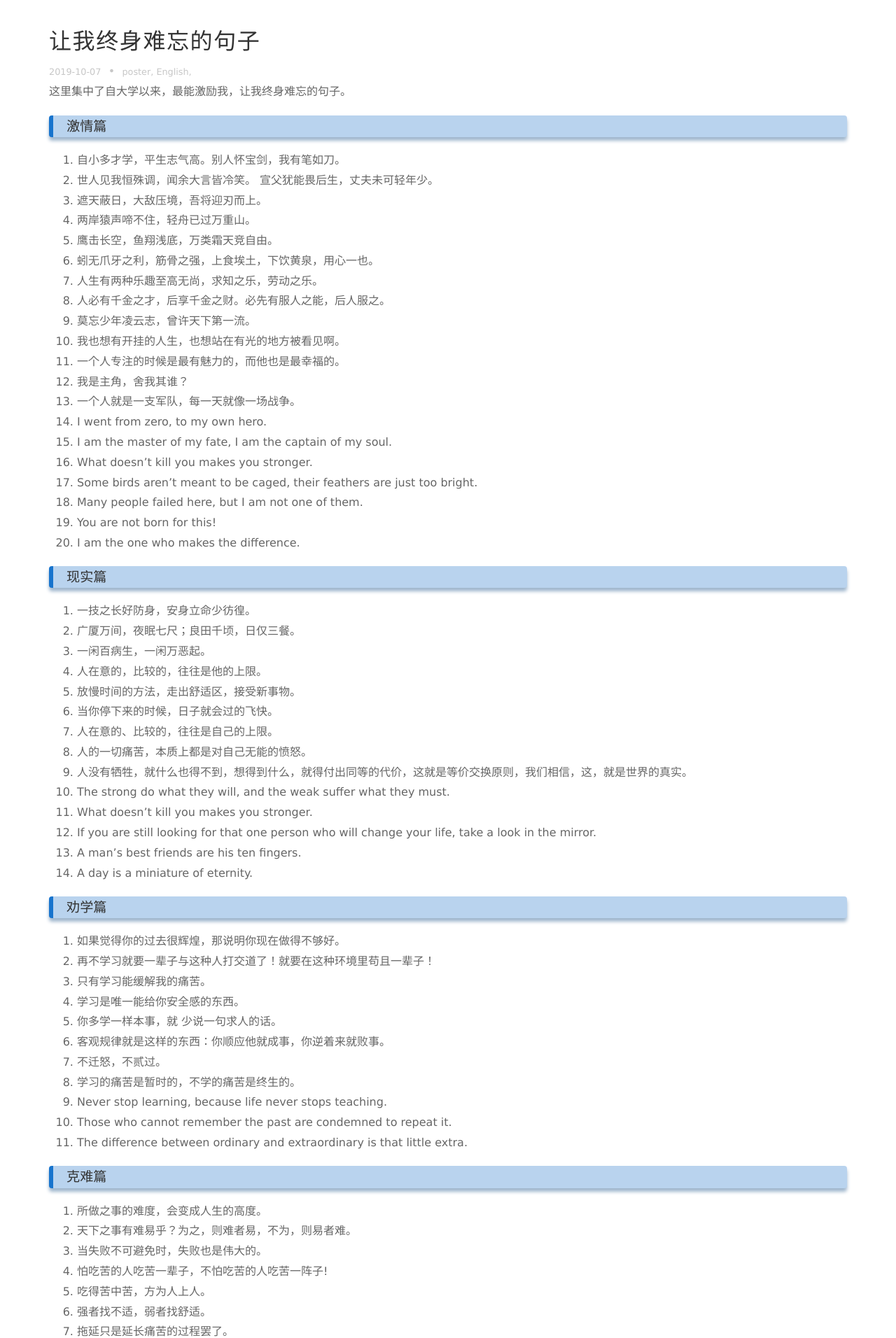
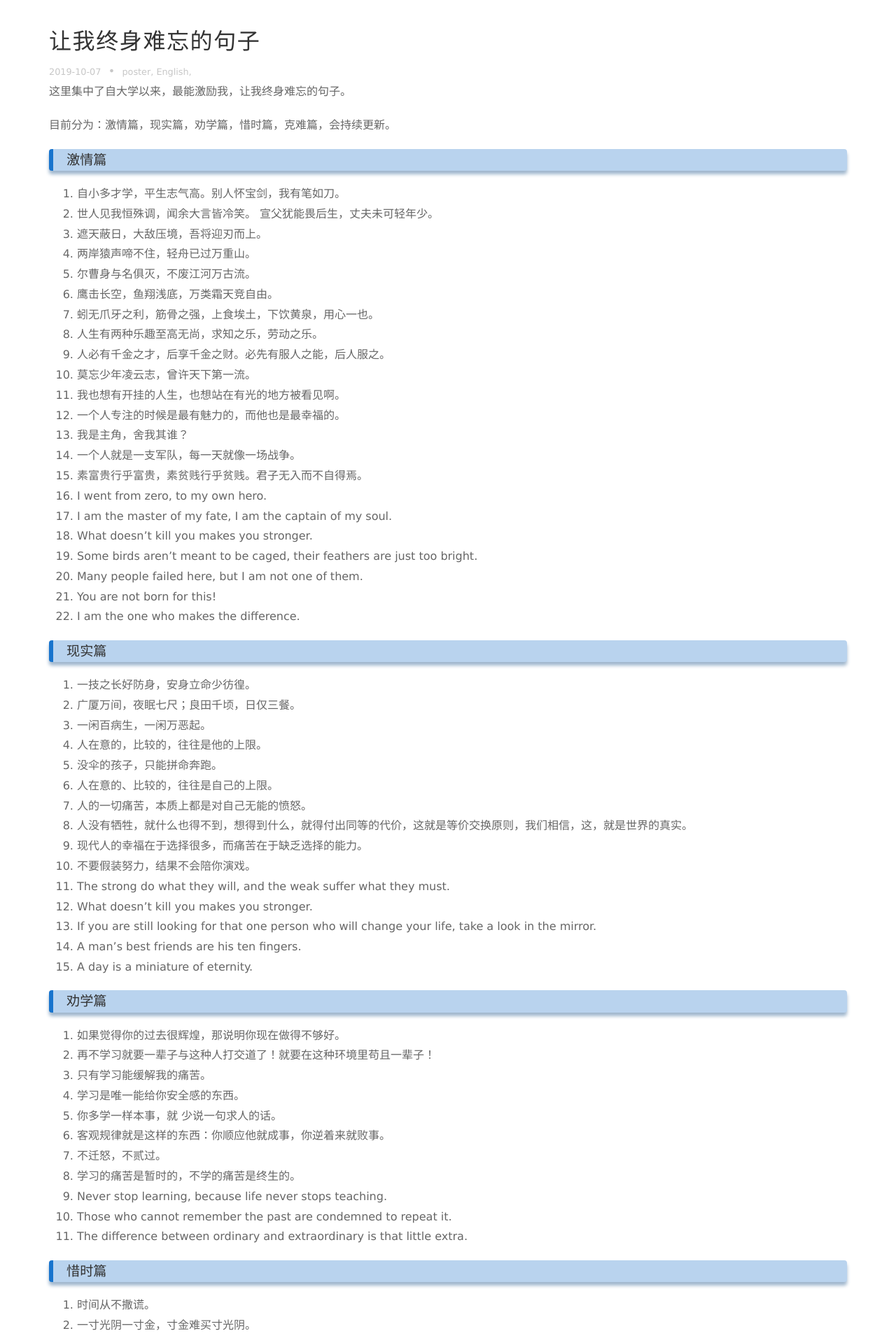
Before and after one commit to Albert-W/cool-panda, a Jekyll site: the page built from _posts/2019-10-07-sentense.md, in a window 1280 px wide. Shown: the top 1912 px of the page at 70% size. Built offline with Jekyll 4.4.1, drawn with Linux system fonts in a browser that asks for light colours; some of the changed text lies outside the part shown.

Commit message:
add poster

```diff
--- a/_posts/2019-10-07-sentense.md
+++ b/_posts/2019-10-07-sentense.md
@@ -7,43 +7,48 @@ tags: English,
 
 这里集中了自大学以来，最能激励我，让我终身难忘的句子。
 
+目前分为：激情篇，现实篇，劝学篇，惜时篇，克难篇，会持续更新。
+
 ### 激情篇
 1. 自小多才学，平生志气高。别人怀宝剑，我有笔如刀。
 2. 世人见我恒殊调，闻余大言皆冷笑。 宣父犹能畏后生，丈夫未可轻年少。
 3. 遮天蔽日，大敌压境，吾将迎刃而上。
 4. 两岸猿声啼不住，轻舟已过万重山。
-5. 鹰击长空，鱼翔浅底，万类霜天竞自由。
-6. 蚓无爪牙之利，筋骨之强，上食埃土，下饮黄泉，用心一也。
-7. 人生有两种乐趣至高无尚，求知之乐，劳动之乐。
-8. 人必有千金之才，后享千金之财。必先有服人之能，后人服之。
-9.  莫忘少年凌云志，曾许天下第一流。
-10. 我也想有开挂的人生，也想站在有光的地方被看见啊。
-11. 一个人专注的时候是最有魅力的，而他也是最幸福的。
-12. 我是主角，舍我其谁？
-13. 一个人就是一支军队，每一天就像一场战争。
-14. I went from zero, to my own hero.
-15. I am the master of my fate, I am the captain of my soul.
-16. What doesn’t kill you makes you stronger.
-17. Some birds aren’t meant to be caged, their feathers are just too bright.
-18. Many people failed here, but I am not one of them.
-19. You are not born for this!
-20. I am the one who makes the difference.
+5. 尔曹身与名俱灭，不废江河万古流。
+6. 鹰击长空，鱼翔浅底，万类霜天竞自由。
+7. 蚓无爪牙之利，筋骨之强，上食埃土，下饮黄泉，用心一也。
+8. 人生有两种乐趣至高无尚，求知之乐，劳动之乐。
+9. 人必有千金之才，后享千金之财。必先有服人之能，后人服之。
+10. 莫忘少年凌云志，曾许天下第一流。
+11. 我也想有开挂的人生，也想站在有光的地方被看见啊。
+12. 一个人专注的时候是最有魅力的，而他也是最幸福的。
+13. 我是主角，舍我其谁？
+14. 一个人就是一支军队，每一天就像一场战争。
+15. 素富贵行乎富贵，素贫贱行乎贫贱。君子无入而不自得焉。
+16. I went from zero, to my own hero.
+17. I am the master of my fate, I am the captain of my soul.
+18. What doesn’t kill you makes you stronger.
+19. Some birds aren’t meant to be caged, their feathers are just too bright.
+20. Many people failed here, but I am not one of them.
+21. You are not born for this!
+22. I am the one who makes the difference.
 
 ### 现实篇
 1. 一技之长好防身，安身立命少彷徨。
 2. 广厦万间，夜眠七尺；良田千顷，日仅三餐。
 3. 一闲百病生，一闲万恶起。
 4. 人在意的，比较的，往往是他的上限。
-5. 放慢时间的方法，走出舒适区，接受新事物。
-6. 当你停下来的时候，日子就会过的飞快。
-7. 人在意的、比较的，往往是自己的上限。
-8. 人的一切痛苦，本质上都是对自己无能的愤怒。
-9. 人没有牺牲，就什么也得不到，想得到什么，就得付出同等的代价，这就是等价交换原则，我们相信，这，就是世界的真实。
-10. The strong do what they will, and the weak suffer what they must.
-11. What doesn’t kill you makes you stronger.
-12. If you are still looking for that one person who will change your life, take a look in the mirror.
-13. A man’s best friends are his ten fingers.
-14. A day is a miniature of eternity.
+5. 没伞的孩子，只能拼命奔跑。
+6. 人在意的、比较的，往往是自己的上限。
+7. 人的一切痛苦，本质上都是对自己无能的愤怒。
+8.  人没有牺牲，就什么也得不到，想得到什么，就得付出同等的代价，这就是等价交换原则，我们相信，这，就是世界的真实。
+9.  现代人的幸福在于选择很多，而痛苦在于缺乏选择的能力。
+10. 不要假装努力，结果不会陪你演戏。
+11. The strong do what they will, and the weak suffer what they must.
+12. What doesn’t kill you makes you stronger.
+13. If you are still looking for that one person who will change your life, take a look in the mirror.
+14. A man’s best friends are his ten fingers.
+15. A day is a miniature of eternity.
 
 ### 劝学篇
 1. 如果觉得你的过去很辉煌，那说明你现在做得不够好。
@@ -58,14 +63,31 @@ tags: English,
 10. Those who cannot remember the past are condemned to repeat it.
 11. The difference between ordinary and extraordinary is that little extra.
 
+### 惜时篇
+1. 时间从不撒谎。
+2. 一寸光阴一寸金，寸金难买寸光阴。
+3. 盛年不重来，一日难再晨。及时宜自勉，岁月不待人。
+4. 明日复明日，明日何其多，我生待明日，万事成蹉跎。
+5. 劝君莫惜金缕衣，劝君惜取少年时。
+6. 时间以一种螺旋的方式流逝。越旋越深，越流越快。
+7. 一切的节省归根到底都是时间的节省。
+8. 利用时间是一个极其高级的规律。
+9. 利用时间的最佳方式是正确的时间做该做的事。
+10. 若不抽出时间创造自己想要的生活，你最终将不得不花大量时间应付自己不想要的生活。
+11. 放慢时间的方法，走出舒适区，接受新事物。
+12. 当你停下来的时候，日子就会过的飞快。
+13. The only wasting of a life is repeating yourself.
+
 ### 克难篇
 1. 所做之事的难度，会变成人生的高度。
-2. 天下之事有难易乎？为之，则难者易，不为，则易者难。
-3. 当失败不可避免时，失败也是伟大的。
-4. 怕吃苦的人吃苦一辈子，不怕吃苦的人吃苦一阵子!
-5. 吃得苦中苦，方为人上人。
-6. 强者找不适，弱者找舒适。
-7. 拖延只是延长痛苦的过程罢了。
-8. 不要理会什么成功，挺住意味着一切。
-9. 令行禁止方显英雄本色。
-10. Fear means something important is about to happen, and you are not well prepared.
+2. 硬骨头啃少了，精神和能力缺钙。
+3. 天下之事有难易乎？为之，则难者易，不为，则易者难。
+4. 成长的捷径就是找到内心的恐惧，向它亮剑。
+5. 当失败不可避免时，失败也是伟大的。
+6. 不要理会什么成功，挺住意味着一切。
+7. 怕吃苦的人吃苦一辈子，不怕吃苦的人吃苦一阵子!
+8. 吃得苦中苦，方为人上人。
+9. 强者找不适，弱者找舒适。
+10. 拖延只是延长痛苦的过程罢了。
+11. 令行禁止方显英雄本色。
+12. Fear means something important is about to happen, and you are not well prepared.
```
Also changed, not shown: _posts/2019-10-15-Sqlite3 基础使用.md (added, +164 -0 lines).
